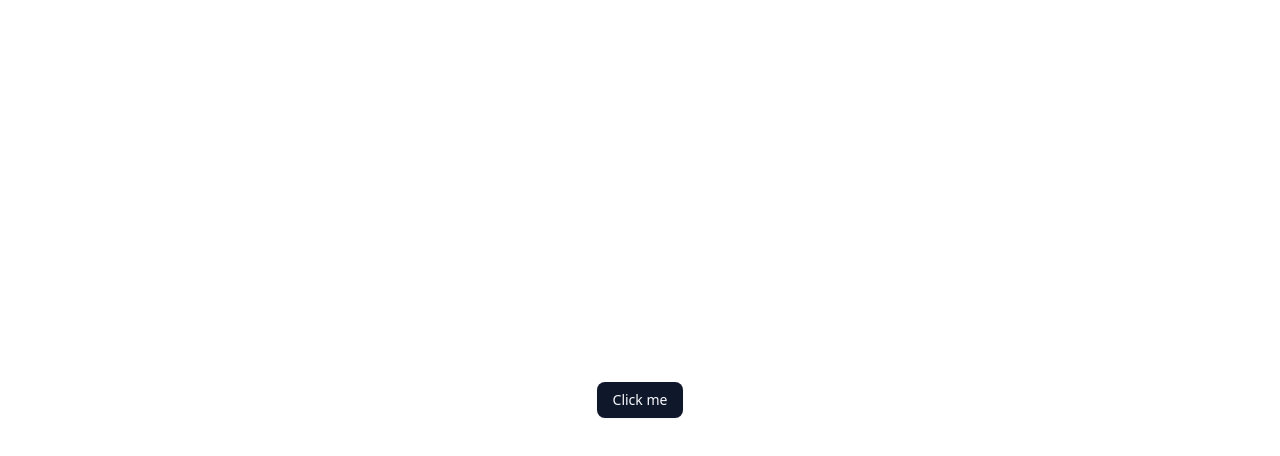
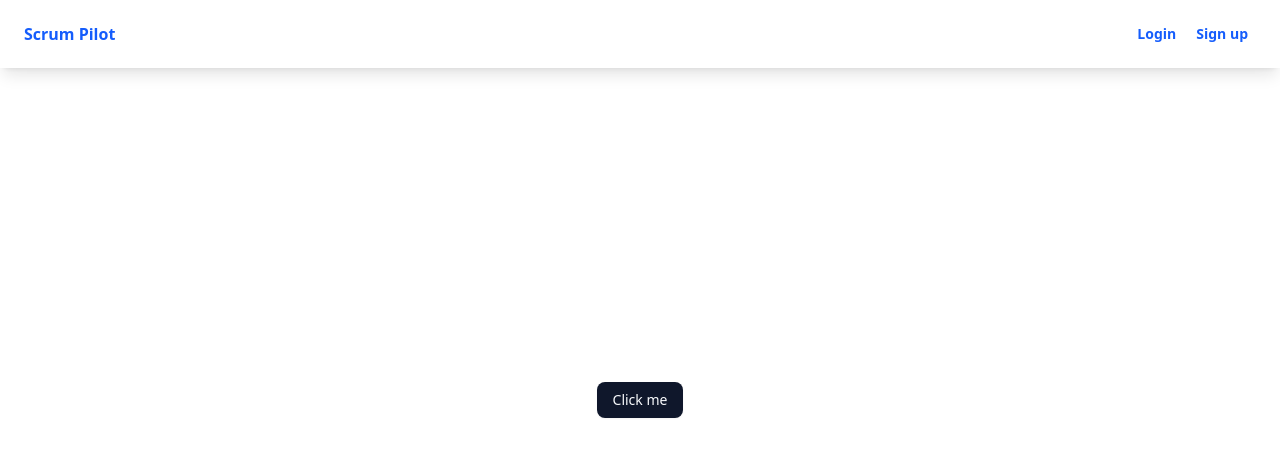
Before and after one commit to npier97/ScrumPilot, a React (Vite) app: page / in a window 1280 px wide. Shown: the top 456 px of the page. Built offline with nearby package versions, Linux system fonts and the light colour scheme.

Commit message:
feat: add nav menu from lib and create header

```diff
--- a/package.json
+++ b/package.json
@@ -11,6 +11,7 @@
     "prepare": "husky"
   },
   "dependencies": {
+    "@radix-ui/react-navigation-menu": "^1.2.5",
     "@radix-ui/react-slot": "^1.1.2",
     "@tailwindcss/vite": "^4.0.15",
     "class-variance-authority": "^0.7.1",
--- a/src/App.tsx
+++ b/src/App.tsx
@@ -1,10 +1,14 @@
 import { Button } from '@/components/ui/button';
+import Header from './components/Header';
 
 function App() {
   return (
-    <div className='flex flex-col items-center justify-center min-h-svh'>
-      <Button>Click me</Button>
-    </div>
+    <>
+      <Header />
+      <div className='flex flex-col items-center justify-center min-h-svh'>
+        <Button>Click me</Button>
+      </div>
+    </>
   );
 }
 
--- /dev/null
+++ b/src/components/Header/index.tsx
@@ -0,0 +1,43 @@
+import {
+  NavigationMenu,
+  NavigationMenuItem,
+  NavigationMenuLink,
+  NavigationMenuList
+} from '@/components/ui/navigation-menu';
+import { Link } from '@radix-ui/react-navigation-menu';
+import { useEffect, useState } from 'react';
+
+const MenuItem = ({ href, label }: { href: string; label: string }) => (
+  <NavigationMenuItem>
+    <NavigationMenuLink asChild>
+      <Link href={href}>{label}</Link>
+    </NavigationMenuLink>
+  </NavigationMenuItem>
+);
+
+const Header = () => {
+  const [isScrolled, setIsScrolled] = useState(false);
+
+  useEffect(() => {
+    const handleScroll = () => {
+      setIsScrolled(window.scrollY > 1);
+    };
+
+    window.addEventListener('scroll', handleScroll);
+    return () => window.removeEventListener('scroll', handleScroll);
+  }, []);
+
+  return (
+    <NavigationMenu
+      className={`${isScrolled && 'bg-blue-600 text-white'} transition-all duration-300 ease-in-out`}
+    >
+      <div>Scrum Pilot</div>
+      <NavigationMenuList>
+        <MenuItem href='#' label='Login' />
+        <MenuItem href='#' label='Sign up' />
+      </NavigationMenuList>
+    </NavigationMenu>
+  );
+};
+
+export default Header;
--- /dev/null
+++ b/src/components/ui/navigation-menu.tsx
@@ -0,0 +1,168 @@
+import * as React from 'react';
+import * as NavigationMenuPrimitive from '@radix-ui/react-navigation-menu';
+import { cva } from 'class-variance-authority';
+import { ChevronDownIcon } from 'lucide-react';
+
+import { cn } from '@/lib/utils';
+
+function NavigationMenu({
+  className,
+  children,
+  viewport = true,
+  ...props
+}: React.ComponentProps<typeof NavigationMenuPrimitive.Root> & {
+  viewport?: boolean;
+}) {
+  return (
+    <NavigationMenuPrimitive.Root
+      data-slot='navigation-menu'
+      data-viewport={viewport}
+      className={cn(
+        'group/navigation-menu w-full px-6 py-4 fixed flex items-center justify-between bg-white text-blue-600 font-bold shadow-lg',
+        className
+      )}
+      {...props}
+    >
+      {children}
+      {viewport && <NavigationMenuViewport />}
+    </NavigationMenuPrimitive.Root>
+  );
+}
+
+function NavigationMenuList({
+  className,
+  ...props
+}: React.ComponentProps<typeof NavigationMenuPrimitive.List>) {
+  return (
+    <NavigationMenuPrimitive.List
+      data-slot='navigation-menu-list'
+      className={cn(
+        'group flex flex-1 list-none items-center justify-center gap-1',
+        className
+      )}
+      {...props}
+    />
+  );
+}
+
+function NavigationMenuItem({
+  className,
+  ...props
+}: React.ComponentProps<typeof NavigationMenuPrimitive.Item>) {
+  return (
+    <NavigationMenuPrimitive.Item
+      data-slot='navigation-menu-item'
+      className={cn('relative', className)}
+      {...props}
+    />
+  );
+}
+
+const navigationMenuTriggerStyle = cva(
+  'group inline-flex h-9 w-max items-center justify-center rounded-md bg-background px-4 py-2 text-sm font-medium hover:bg-accent hover:text-accent-foreground focus:bg-accent focus:text-accent-foreground disabled:pointer-events-none disabled:opacity-50 data-[state=open]:hover:bg-accent data-[state=open]:text-accent-foreground data-[state=open]:focus:bg-accent data-[state=open]:bg-accent/50 ring-ring/10 dark:ring-ring/20 dark:outline-ring/40 outline-ring/50 transition-[color,box-shadow] focus-visible:ring-4 focus-visible:outline-1'
+);
+
+function NavigationMenuTrigger({
+  className,
+  children,
+  ...props
+}: React.ComponentProps<typeof NavigationMenuPrimitive.Trigger>) {
+  return (
+    <NavigationMenuPrimitive.Trigger
+      data-slot='navigation-menu-trigger'
+      className={cn(navigationMenuTriggerStyle(), 'group', className)}
+      {...props}
+    >
+      {children}{' '}
+      <ChevronDownIcon
+        className='relative top-[1px] ml-1 size-3 transition duration-300 group-data-[state=open]:rotate-180'
+        aria-hidden='true'
+      />
+    </NavigationMenuPrimitive.Trigger>
+  );
+}
+
+function NavigationMenuContent({
+  className,
+  ...props
+}: React.ComponentProps<typeof NavigationMenuPrimitive.Content>) {
+  return (
+    <NavigationMenuPrimitive.Content
+      data-slot='navigation-menu-content'
+      className={cn(
+        'data-[motion^=from-]:animate-in data-[motion^=to-]:animate-out data-[motion^=from-]:fade-in data-[motion^=to-]:fade-out data-[motion=from-end]:slide-in-from-right-52 data-[motion=from-start]:slide-in-from-left-52 data-[motion=to-end]:slide-out-to-right-52 data-[motion=to-start]:slide-out-to-left-52 top-0 left-0 w-full p-2 pr-2.5 md:absolute md:w-auto',
+        'group-data-[viewport=false]/navigation-menu:bg-popover group-data-[viewport=false]/navigation-menu:text-popover-foreground group-data-[viewport=false]/navigation-menu:data-[state=open]:animate-in group-data-[viewport=false]/navigation-menu:data-[state=closed]:animate-out group-data-[viewport=false]/navigation-menu:data-[state=closed]:zoom-out-95 group-data-[viewport=false]/navigation-menu:data-[state=open]:zoom-in-95 group-data-[viewport=false]/navigation-menu:data-[state=open]:fade-in-0 group-data-[viewport=false]/navigation-menu:data-[state=closed]:fade-out-0 group-data-[viewport=false]/navigation-menu:top-full group-data-[viewport=false]/navigation-menu:mt-1.5 group-data-[viewport=false]/navigation-menu:overflow-hidden group-data-[viewport=false]/navigation-menu:rounded-md group-data-[viewport=false]/navigation-menu:border group-data-[viewport=false]/navigation-menu:shadow group-data-[viewport=false]/navigation-menu:duration-200 **:data-[slot=navigation-menu-link]:focus:ring-0 **:data-[slot=navigation-menu-link]:focus:outline-none',
+        className
+      )}
+      {...props}
+    />
+  );
+}
+
+function NavigationMenuViewport({
+  className,
+  ...props
+}: React.ComponentProps<typeof NavigationMenuPrimitive.Viewport>) {
+  return (
+    <div
+      className={cn(
+        'absolute top-full left-0 isolate z-50 flex justify-center'
+      )}
+    >
+      <NavigationMenuPrimitive.Viewport
+        data-slot='navigation-menu-viewport'
+        className={cn(
+          'origin-top-center bg-popover text-popover-foreground data-[state=open]:animate-in data-[state=closed]:animate-out data-[state=closed]:zoom-out-95 data-[state=open]:zoom-in-90 relative mt-1.5 h-[var(--radix-navigation-menu-viewport-height)] w-full overflow-hidden rounded-md border shadow md:w-[var(--radix-navigation-menu-viewport-width)]',
+          className
+        )}
+        {...props}
+      />
+    </div>
+  );
+}
+
+function NavigationMenuLink({
+  className,
+  ...props
+}: React.ComponentProps<typeof NavigationMenuPrimitive.Link>) {
+  return (
+    <NavigationMenuPrimitive.Link
+      data-slot='navigation-menu-link'
+      className={cn(
+        "data-[active=true]:text-accent-foreground hover:text-accent-foreground ring-ring/10 dark:ring-ring/20 dark:outline-ring/40 outline-ring/50 [&_svg:not([class*='text-'])]:text-muted-foreground flex flex-col gap-1 rounded-sm p-2 text-sm transition-[color,box-shadow] [&_svg:not([class*='size-'])]:size-4 cursor-pointer",
+        className
+      )}
+      {...props}
+    />
+  );
+}
+
+function NavigationMenuIndicator({
+  className,
+  ...props
+}: React.ComponentProps<typeof NavigationMenuPrimitive.Indicator>) {
+  return (
+    <NavigationMenuPrimitive.Indicator
+      data-slot='navigation-menu-indicator'
+      className={cn(
+        'data-[state=visible]:animate-in data-[state=hidden]:animate-out data-[state=hidden]:fade-out data-[state=visible]:fade-in top-full z-[1] flex h-1.5 items-end justify-center overflow-hidden',
+        className
+      )}
+      {...props}
+    >
+      <div className='bg-border relative top-[60%] h-2 w-2 rotate-45 rounded-tl-sm shadow-md' />
+    </NavigationMenuPrimitive.Indicator>
+  );
+}
+
+export {
+  NavigationMenu,
+  NavigationMenuList,
+  NavigationMenuItem,
+  NavigationMenuContent,
+  NavigationMenuTrigger,
+  NavigationMenuLink,
+  NavigationMenuIndicator,
+  NavigationMenuViewport,
+  navigationMenuTriggerStyle
+};
```
Also changed, not shown: 1 other file (tests, documents, lock files or other folders).
